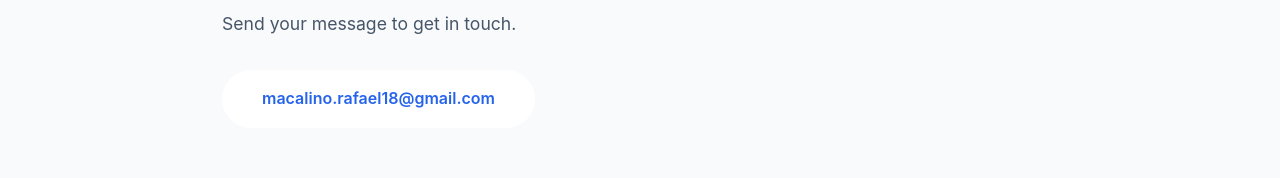
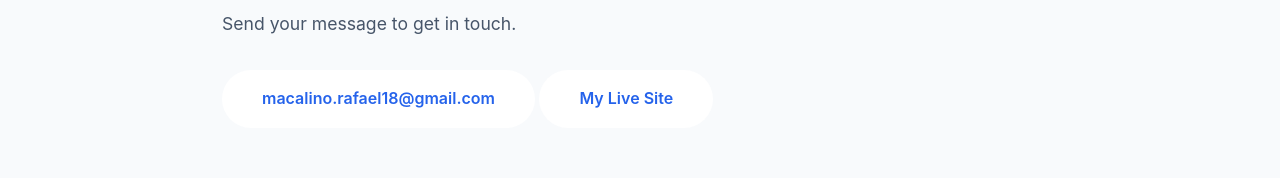
Before and after one commit to PoeticG/developer_portfolio, a plain HTML site: page index.html in a window 1280 px wide. Shown: the part 2554-2732 px from the top of the page. Drawn offline with Linux system fonts and the light colour scheme.

Commit message:
Fix contact link

```diff
--- a/index.html
+++ b/index.html
@@ -89,6 +89,7 @@
       <h2>Contact</h2>
       <p>Send your message to get in touch.</p>
       <a href="mailto:macalino.rafael18@gmail.com" class="port-cta">macalino.rafael18@gmail.com</a>
+      <a href="https://poeticg.github.io/developer_portfolio" target="_blank" rel="noopener" class="port-cta">My Live Site</a>
     </section>
     <footer class="port-footer">
       <p>&copy; 2026 Raf Dev</p>
```
